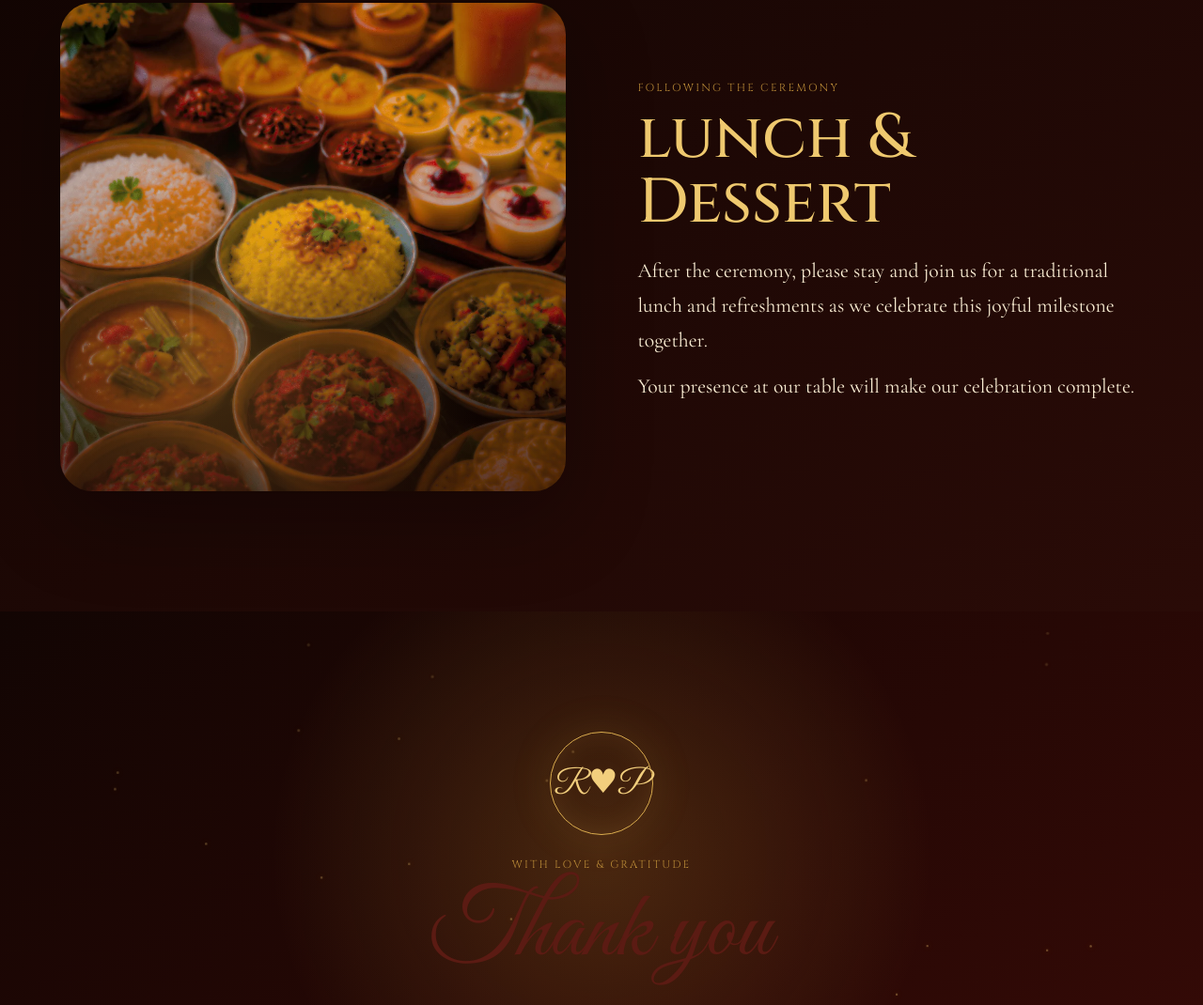
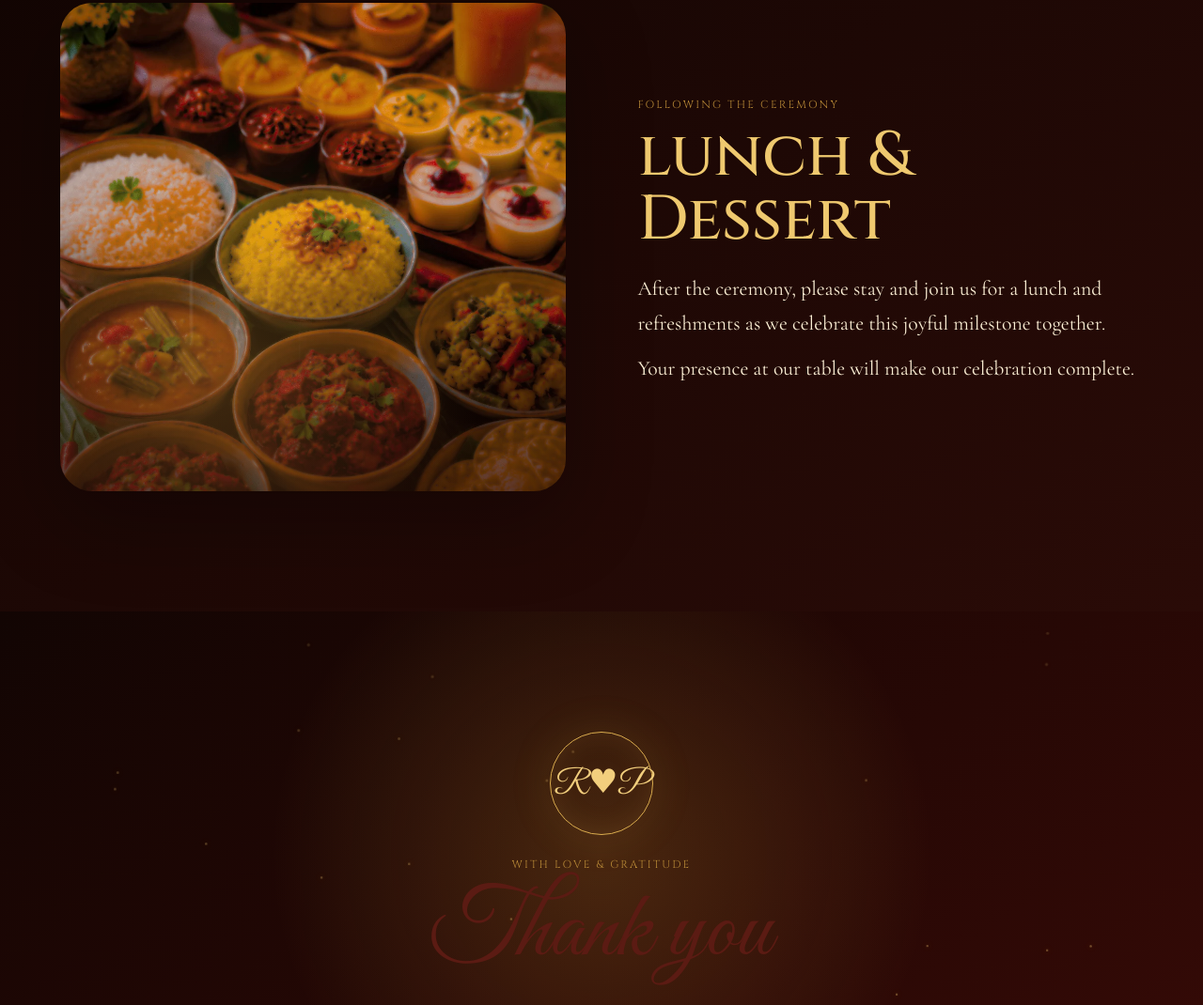
Before and after one commit to RavinCreator/RavinCreator.github.io, a plain HTML site: page index.html in a window 1280 px wide. Shown: the part 3782-4852 px from the top of the page at 94% size. Drawn offline with nearby package versions, Linux system fonts and the light colour scheme.

Commit message:
Update index.html

```diff
--- a/index.html
+++ b/index.html
@@ -547,7 +547,7 @@
           <div class="eyebrow">Following the ceremony</div>
           <h2>lunch & Dessert</h2>
           <p>
-            After the ceremony, please stay and join us for a traditional lunch
+            After the ceremony, please stay and join us for a lunch
             and refreshments as we celebrate this joyful milestone together.
           </p>
           <p>
```
